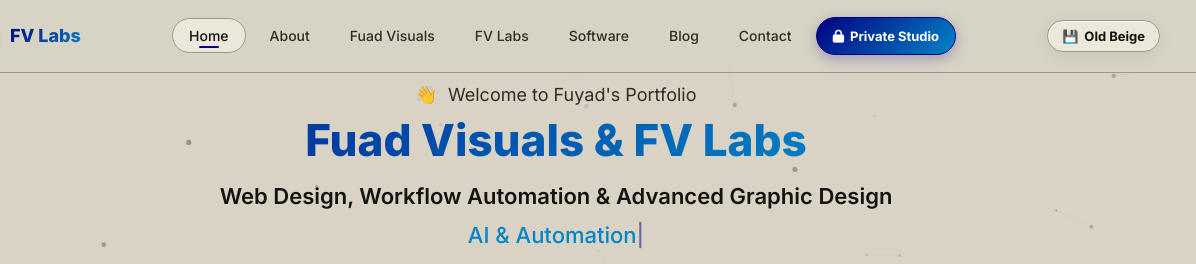
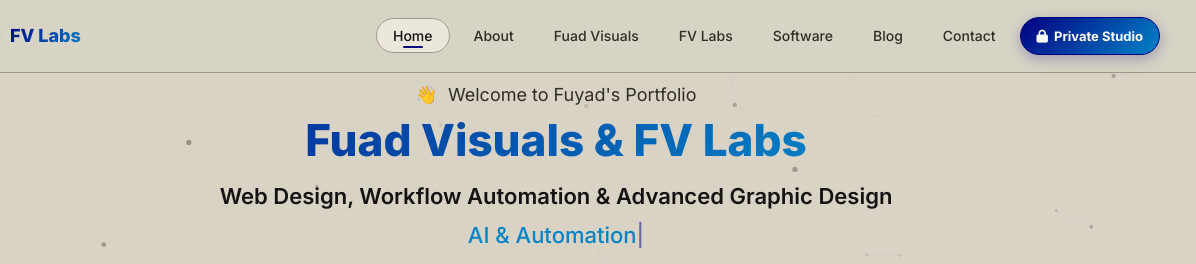
Before and after one commit to fuadvisualsbd/portfolio, a plain HTML site: page index.html in a window 1280 px wide. Shown: the top 264 px of the page, 84-1280 px from the left. Drawn offline with Linux system fonts and the light colour scheme; no server answers; animation ran at ten frames a second.

Commit message:
refactor: remove theme switcher button and set Old Beige theme as permanent default

```diff
--- a/CSS/style.css
+++ b/CSS/style.css
@@ -179,34 +179,6 @@ img { max-width: 100%; display: block; }
   width: 20px; height: 2px;
   background: var(--accent-1);
   border-radius: 2px;
-}
-
-/* Nav Actions & Theme Switcher */
-.nav-actions {
-  display: flex;
-  align-items: center;
-  gap: 12px;
-}
-
-.theme-toggle-btn {
-  display: inline-flex;
-  align-items: center;
-  gap: 6px;
-  padding: 7px 14px;
-  border-radius: 50px;
-  font-size: 13px;
-  font-weight: 700;
-  background: var(--bg-card);
-  border: 1px solid var(--border-glass);
-  color: var(--text-primary);
-  cursor: pointer;
-  box-shadow: var(--card-shadow);
-  transition: var(--transition);
-  font-family: inherit;
-}
-.theme-toggle-btn:hover {
-  border-color: var(--accent-1);
-  transform: translateY(-1px);
 }
 
 /* Nav Private Pill */
--- a/index.html
+++ b/index.html
@@ -7,12 +7,6 @@
   <meta name="description" content="FV Labs provides professional web design, workflow automation, Adobe scripting, Photoshop automation, Illustrator automation, AI workflow development, and advanced graphic design services." />
   <meta name="author" content="Md. Fuyad Hasan" />
   <meta name="theme-color" content="#d8d3c5" />
-  <script>
-    (function() {
-      const saved = localStorage.getItem('fv_portfolio_theme') || 'old-beige';
-      document.documentElement.setAttribute('data-theme', saved);
-    })();
-  </script>
   <link rel="icon" href="photo/logo.svg" type="image/svg+xml" />
   <link href="https://fonts.googleapis.com/css2?family=Inter:wght@300;400;500;600;700;800&display=swap" rel="stylesheet">
   <link rel="stylesheet" href="https://cdnjs.cloudflare.com/ajax/libs/font-awesome/6.5.0/css/all.min.css" />
@@ -67,13 +61,8 @@
       <li><a href="#contact">Contact</a></li>
       <li><a href="https://private-project-1-alpha.vercel.app/" target="_blank" rel="noopener noreferrer" class="nav-private-pill" title="Private Program Hub"><i class="fas fa-lock"></i> Private Studio</a></li>
     </ul>
-    <div class="nav-actions">
-      <button id="themeToggleBtn" class="theme-toggle-btn" title="Toggle theme (Old Beige / Dark)">
-        <span class="theme-icon">💾</span> <span class="theme-text">Old Beige</span>
-      </button>
-      <div class="hamburger">
-        <span></span><span></span><span></span>
-      </div>
+    <div class="hamburger">
+      <span></span><span></span><span></span>
     </div>
   </nav>
 
--- a/js/main.js
+++ b/js/main.js
@@ -239,39 +239,5 @@ window.addEventListener('load', () => {
 const yearEl = document.getElementById('year');
 if (yearEl) yearEl.textContent = new Date().getFullYear();
 
-/* ===== THEME CONTROLLER (OLD BEIGE / DARK) ===== */
-(function initTheme() {
-  const toggleBtn = document.getElementById('themeToggleBtn');
-  const savedTheme = localStorage.getItem('fv_portfolio_theme') || 'old-beige';
-  applyTheme(savedTheme);
-
-  if (toggleBtn) {
-    toggleBtn.addEventListener('click', () => {
-      const current = document.documentElement.getAttribute('data-theme') || 'old-beige';
-      const next = current === 'old-beige' ? 'dark' : 'old-beige';
-      applyTheme(next);
-      localStorage.setItem('fv_portfolio_theme', next);
-    });
-  }
-
-  function applyTheme(theme) {
-    document.documentElement.setAttribute('data-theme', theme);
-    const metaTheme = document.querySelector('meta[name="theme-color"]');
-    if (metaTheme) {
-      metaTheme.setAttribute('content', theme === 'dark' ? '#0a0a0f' : '#d8d3c5');
-    }
-    if (toggleBtn) {
-      const icon = toggleBtn.querySelector('.theme-icon');
-      const text = toggleBtn.querySelector('.theme-text');
-      if (theme === 'dark') {
-        if (icon) icon.textContent = '🌙';
-        if (text) text.textContent = 'Dark';
-        toggleBtn.setAttribute('title', 'Switch to 90s Old Beige theme');
-      } else {
-        if (icon) icon.textContent = '💾';
-        if (text) text.textContent = 'Old Beige';
-        toggleBtn.setAttribute('title', 'Switch to Dark theme');
-      }
-    }
-  }
-})();
+/* ===== THEME: 90s NOSTALGIC OLD BEIGE ===== */
+document.documentElement.setAttribute('data-theme', 'old-beige');
```
Also changed, not shown: autopro.html (+0 -6 lines), metadata-cleaner.html (+0 -6 lines).
